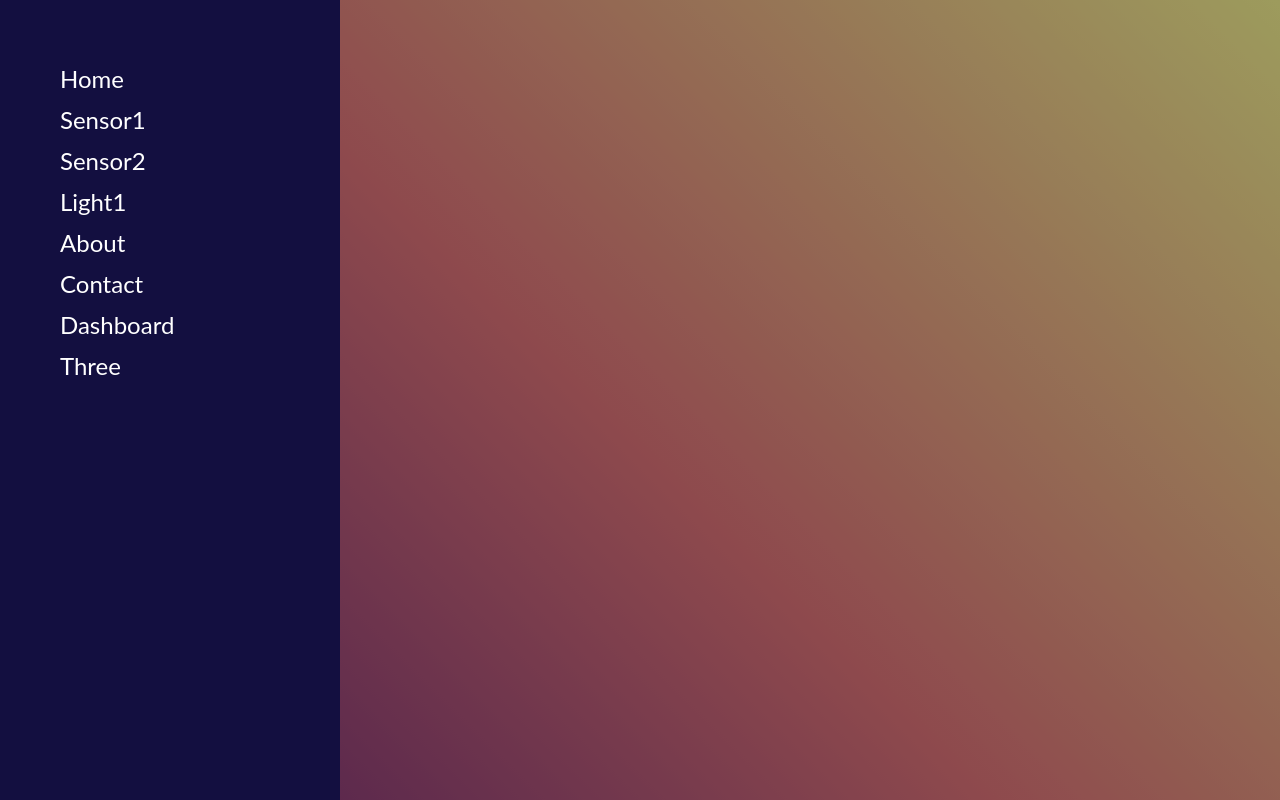
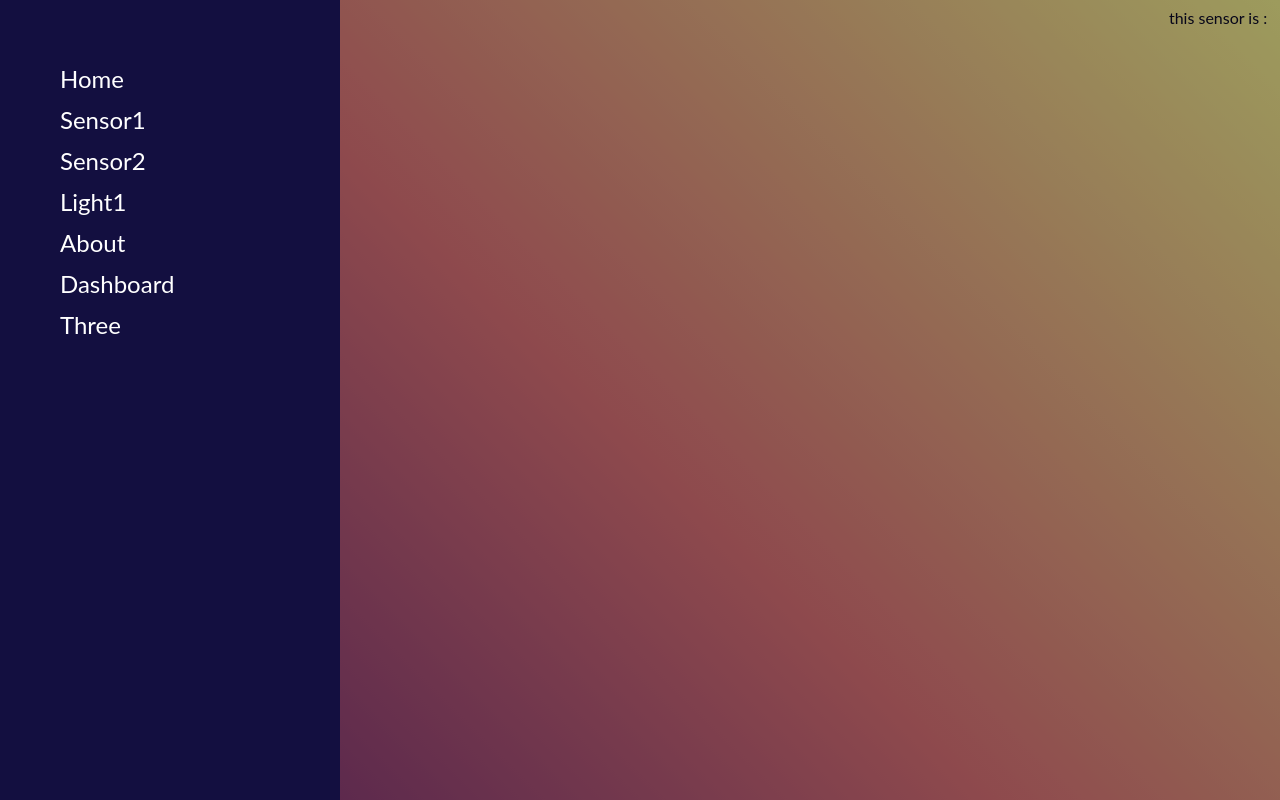
Before and after one commit to 0712023/htf-frontend, a Vue app: page /sensor in a window 1280 px wide. Built offline with nearby package versions, Linux system fonts and the light colour scheme.

Commit message:
update sidebar showing at multiple sensor route

```diff
--- a/src/App.vue
+++ b/src/App.vue
@@ -15,9 +15,6 @@
         </li>
         <li>
           <router-link to="/about">About</router-link>
-        </li>
-        <li>
-          <router-link to="/contact">Contact</router-link>
         </li>
         <li>
           <router-link to="/dashboard">Dashboard</router-link>
--- a/src/components/Menu/Sidebar.vue
+++ b/src/components/Menu/Sidebar.vue
@@ -2,7 +2,7 @@
     <div class="sidebar">
         <div class="sidebar-backdrop" @click="closeSidebarPanel" v-if="isPanelOpen"></div>
         <transition name="slide">
-            <div v-if="isPanelOpen"
+            <div v-if="isPanelOpen" @click="closeSidebarPanel"
                  class="sidebar-panel">
                 <slot></slot>
             </div>
--- a/src/router/index.js
+++ b/src/router/index.js
@@ -15,9 +15,9 @@ const routes = [
     component: () => import('../views/About.vue')
   },
   {
-    path: '/contact',
-    name: 'Contact',
-    component: () => import('../views/Contact.vue')
+    path: '/sensor',
+    name: 'Sensor',
+    component: () => import('../views/Sensor.vue')
   },
   {
     path: '/dashboard',
--- a/src/views/About.vue
+++ b/src/views/About.vue
@@ -3,12 +3,3 @@
         this is about
     </div>
 </template>
-<script>
-import Constant from '../store/Constant'
-import store from '../store/store'
-export default {
-    created:()=>{
-        store.commit(Constant.TOGGLENAV)
-    }
-}
-</script>
--- a/src/views/Contact.vue
+++ /dev/null
@@ -1,14 +0,0 @@
-<template>
-    <div>
-        this is contact
-    </div>
-</template>
-<script>
-import Constant from '../store/Constant'
-import store from '../store/store'
-export default {
-    created:()=>{
-        store.commit(Constant.TOGGLENAV)
-    }
-}
-</script>
--- a/src/views/Home.vue
+++ b/src/views/Home.vue
@@ -3,12 +3,3 @@
         this is home
     </div>
 </template>
-<script>
-import Constant from '../store/Constant'
-import store from '../store/store'
-export default {
-    created:()=>{
-        store.commit(Constant.TOGGLENAV)
-    }
-}
-</script>
--- /dev/null
+++ b/src/views/Sensor.vue
@@ -0,0 +1,10 @@
+<template>
+    <div>
+        this sensor is : {{sensor_desc}}
+    </div>
+</template>
+<script>
+export default {
+    props:['sensor_desc'],
+}
+</script>
--- a/src/views/Three.vue
+++ b/src/views/Three.vue
@@ -5,15 +5,10 @@
     </div>
 </template>
 <script>
-import Constant from '../store/Constant'
-import store from '../store/store'
 import Render from '../components/test'
 export default {
     components: {
         Render
-    },
-    created:()=>{
-        store.commit(Constant.TOGGLENAV)
     }
 }
 </script>
```
